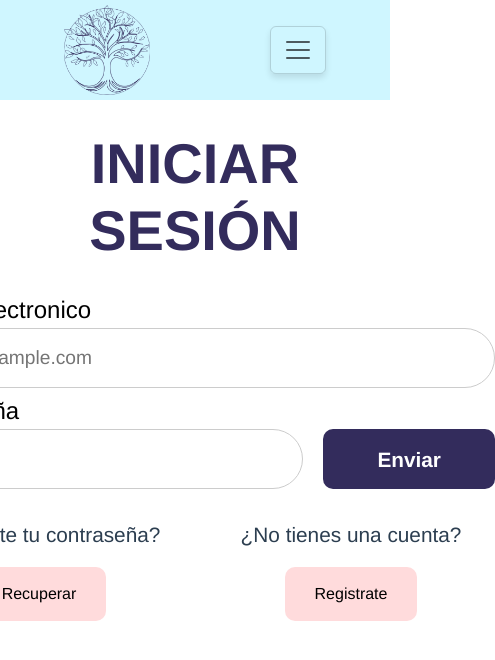
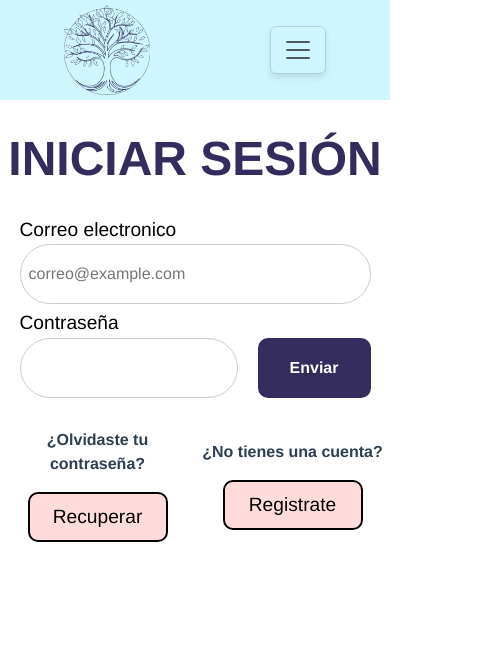
Before and after one commit to AdrianValenciaVillanueva/chava-es-gay, a Vue app: page /iniciar-sesion in a window 390 px wide. Shown: the top 660 px of the page, 495 px wide, since content can reach past the window. Built offline with nearby package versions, Linux system fonts and the light colour scheme.

Commit message:
Adición de Iniciar Sesión

```diff
--- a/src/views/components/Ayuda.vue
+++ b/src/views/components/Ayuda.vue
@@ -2,7 +2,7 @@
 
     <header class="ayuda">
         <div class="banner">
-            <p>¿Necesitas ayuda?</p>
+            <p></p>
         </div>
     </header>
 
--- a/src/views/components/IniciarSesionComp.vue
+++ b/src/views/components/IniciarSesionComp.vue
@@ -86,13 +86,14 @@ methods: {
     flex-direction: column;
     gap: 20px;
     margin-top: 20px;
-    position: relative;
+    align-items: center;
 }
 
 .textfield1, .textfield2 {
     display: flex;
     flex-direction: column;
     gap: 0px;
+    width: 600px; /* Ancho igual para ambos textfields */
 }
 
 label {
@@ -101,39 +102,23 @@ label {
     text-align: justify;
 }
 
-.textfield1 input {
-    text-align: justify;
-    width: 600px;
+.textfield1 input,
+.textfield2 input {
+    width: 100%;
     height: 60px;
     border-radius: 50px;
     margin-bottom: -15px;
+    padding: 8px;
+    font-size: 1.2rem;
+    border: 1px solid #ccc;
+    text-align: left;
 }
 
-.textfield2 {
-    display: flex;
-    flex-direction: column;
-}
-
-/* Contenedor input + boton */
 .input-container {
+    margin-top: -15px;
     display: flex;
     align-items: center;
     gap: 20px;
-}
-
-.input-container input {
-    height: 60px;
-    width: 100%;
-    border-radius: 50px;
-}
-
-input {
-    padding: 8px;
-    font-size: 1.2rem;
-    border: 1px solid #ccc;
-    border-radius: 4px;
-    text-align: left;
-    max-width: 100%;
     width: 100%;
 }
 
@@ -141,17 +126,17 @@ input[type="text"]:focus, input[type="password"]:focus {
     border-color: #574a8b;
     box-shadow: 0px 0px 8px rgba(87, 74, 139, 0.5);
     outline: none;
-    transition: border-color 0.3s ease, box-shadow 0.3s ease; /* Transición suave */
+    transition: border-color 0.3s ease, box-shadow 0.3s ease;
 }
 
 .BotonEn:focus {
     outline: none;
-    transform: scale(1.05); /* Agranda un poco el botón al hacer clic */
-    transition: transform 0.2s ease; /* Transición suave en el tamaño */
+    transform: scale(1.05);
+    transition: transform 0.2s ease;
 }
 
-
 .BotonEn {
+    margin-top: 15px;
     background-color: #332C5C;
     color: #FFFFFF;
     font-size: 1.3rem;
@@ -185,22 +170,57 @@ input[type="text"]:focus, input[type="password"]:focus {
 }
 
 .redireccion-item button {
-    padding: 15px 30px;
+    width: 200px;
+    height: 60px;
     background-color: #FFDBDC;
     color: #000000;
-    font-size: 1rem;
-    border: 1px;
+    font-size: 1.2rem;
+    border: 2px solid #000000;
     border-radius: 10px;
     cursor: pointer;
 }
 
 .redireccion-item button:hover {
     background-color: #574a8b;
-    color:#FFFFFF;
+    color: #FFFFFF;
 }
+
 .redireccion-item button:focus {
     outline: none;
-    transform: scale(1.05); /* Agranda un poco los botones de redirección */
+    transform: scale(1.05);
     transition: transform 0.2s ease;
 }
+
+@media (max-width: 768px) {
+    .Principal h1 {
+        font-size: 3rem;
+    }
+
+    label, .input {
+        font-size: 1.2rem;
+    }
+
+.textfield2, .textfield1{
+        align-self: center;
+        width: 90%;
+    }
+.textfield2 input, .textfield1 input{
+    font-size: 1rem;
+    }
+
+.BotonEn{
+    width: 180px;
+    font-size: 1rem;
+}
+.redireccion-item{
+    width: 110%;
+    font-size: 1rem;
+    font-weight: bold;
+}
+.redireccion-item button{
+    width: 140px;
+    height: 50px;
+}
+
+}
 </style>
```
